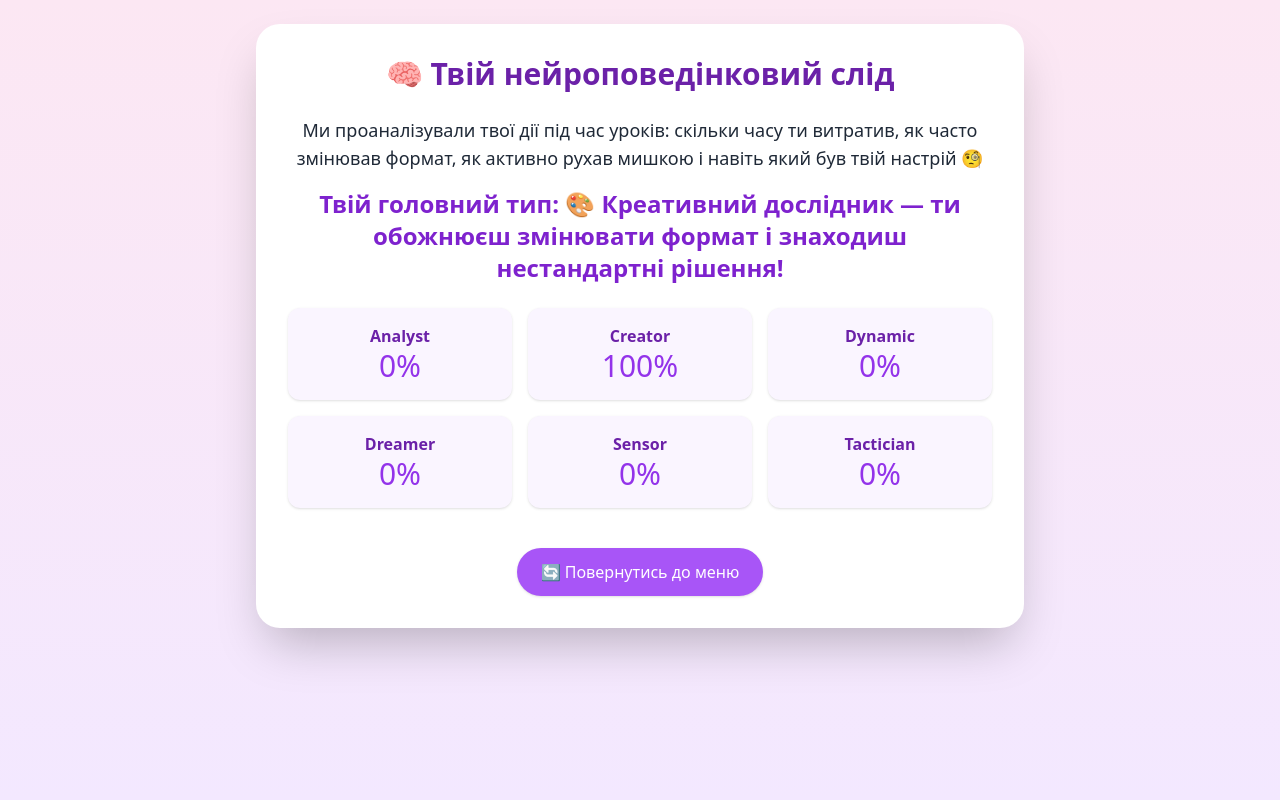
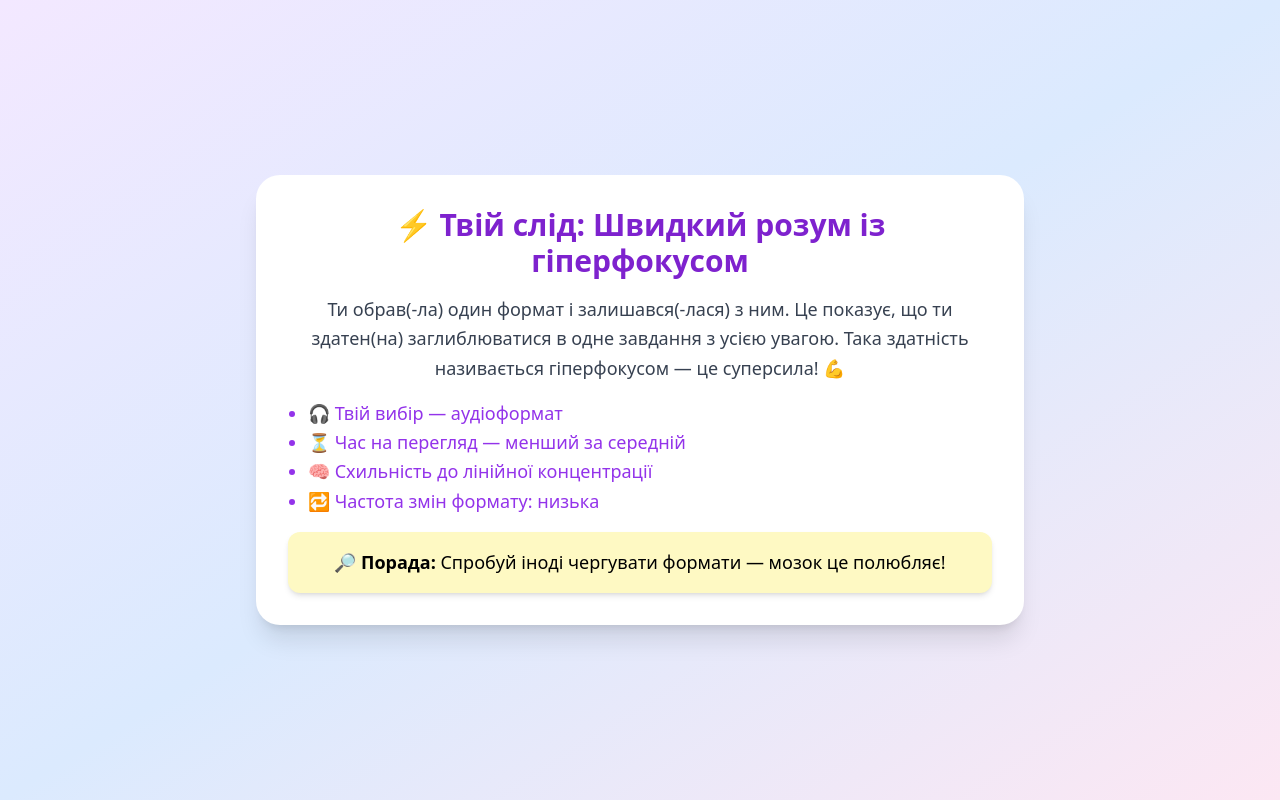
Before and after one commit to Milana-Budzanovska/learning, a React (Vite) app: page /neuro-report in a window 1280 px wide. Built offline with nearby package versions, Linux system fonts and the light colour scheme; the HTML template or start-up script is replaced by a standard one.

Commit message:
Update NeuroReport.tsx

```diff
--- a/src/NeuroReport.tsx
+++ b/src/NeuroReport.tsx
@@ -1,86 +1,69 @@
-import React, { useEffect, useState } from 'react';
-import { useNavigate } from 'react-router-dom';
+import React, { useEffect, useState } from "react";
 
-const NeuroReport = () => {
-  const [profile, setProfile] = useState('');
-  const [explanation, setExplanation] = useState('');
-  const [percentages, setPercentages] = useState({
-    analyst: 0,
-    creator: 0,
-    dynamic: 0,
-    dreamer: 0,
-    sensor: 0,
-    tactician: 0,
-  });
-  const navigate = useNavigate();
+const NeuroReport: React.FC = () => {
+  const [report, setReport] = useState("");
 
   useEffect(() => {
-    // Фейкові дані поведінки учня
-    const timeSpent = Math.floor(Math.random() * 600) + 100; // секунд
-    const formatsChanged = Math.floor(Math.random() * 10);
-    const cursorMoves = Math.floor(Math.random() * 1000);
-    const mood = localStorage.getItem('mood') || 'спокійний';
+    const variants = [
+      {
+        title: "🌈 Твій нейроповедінковий слід: Дослідник формату",
+        description:
+          "Ти дуже уважно досліджував(-ла) всі три формати. Часто переключав(-ла) стилі, що означає: ти прагнеш знайти найбільш зручний шлях для навчання. Це як науковець, що тестує різні прилади, перш ніж зібрати ракету! 🚀",
+        analysis: [
+          "🧩 Високий рівень адаптивності",
+          "⏱️ Час навчання: оптимальний",
+          "🎨 Ти надаєш перевагу візуальним кольорам",
+          "🎯 Частота переходів між форматами: 5+",
+        ],
+        tip: "Тобі можуть сподобатись завдання з візуалізацією й дослідницькими сюжетами!",
+      },
+      {
+        title: "⚡️ Твій слід: Швидкий розум із гіперфокусом",
+        description:
+          "Ти обрав(-ла) один формат і залишався(-лася) з ним. Це показує, що ти здатен(на) заглиблюватися в одне завдання з усією увагою. Така здатність називається гіперфокусом — це суперсила! 💪",
+        analysis: [
+          "🎧 Твій вибір — аудіоформат",
+          "⏳ Час на перегляд — менший за середній",
+          "🧠 Схильність до лінійної концентрації",
+          "🔁 Частота змін формату: низька",
+        ],
+        tip: "Спробуй іноді чергувати формати — мозок це полюбляє!",
+      },
+      {
+        title: "🌟 Нейроповедінковий слід: Сенсорний мандрівник",
+        description:
+          "Твої рухи, переміщення мишки, натискання, вибори форматів — усе свідчить про цікавість до нових вражень. Можливо, ти кінестетик — твій мозок любить, коли руки й тіло також працюють під час навчання!",
+        analysis: [
+          "✋ Ти взаємодіяв(-ла) з вправами активно",
+          "🖱️ Рух мишки: високий",
+          "🌀 Частота змін формату — висока",
+          "🔊 Інтерес до звуків: помірний",
+        ],
+        tip: "Для тебе добре підійдуть ігрові завдання або завдання, де можна щось обирати, рухати, комбінувати.",
+      },
+    ];
 
-    const points = {
-      analyst: timeSpent > 400 && formatsChanged < 4 ? 1 : 0,
-      creator: formatsChanged > 5 ? 1 : 0,
-      dynamic: cursorMoves > 500 ? 1 : 0,
-      dreamer: timeSpent > 500 && cursorMoves < 300 ? 1 : 0,
-      sensor: formatsChanged > 5 && cursorMoves > 500 ? 1 : 0,
-      tactician: formatsChanged <= 3 && cursorMoves >= 300 ? 1 : 0,
-    };
-
-    const total = Object.values(points).reduce((acc, val) => acc + val, 0) || 1;
-    const percents = Object.fromEntries(
-      Object.entries(points).map(([key, val]) => [key, Math.round((val / total) * 100)])
-    );
-    setPercentages(percents);
-
-    const maxProfile = Object.entries(percents).sort((a, b) => b[1] - a[1])[0][0];
-    setProfile(maxProfile);
-
-    const explanations: Record<string, string> = {
-      analyst: '🔬 Аналітичний дослідник — ти уважно досліджуєш деталі та помічаєш навіть дрібниці. Як справжній науковець!',
-      creator: '🎨 Креативний дослідник — ти обожнюєш змінювати формат і знаходиш нестандартні рішення!',
-      dynamic: '🚀 Динамічний дослідник — швидкість твій стиль. Ти багато рухаєшся і шукаєш ефективні шляхи!',
-      dreamer: '🌙 Мрійливий інтроверт — ти зосереджений і любиш подумати, зануритись у свій світ.',
-      sensor: '🌈 Сенсорний шукач — тобі подобаються кольори, рух і яскравість. Ти вивчаєш усе з відчуттями!',
-      tactician: '🎯 Тактик-спостерігач — ти не метушишся, а стратегічно дієш у межах одного формату.',
-    };
-    setExplanation(explanations[maxProfile]);
+    const randomReport = variants[Math.floor(Math.random() * variants.length)];
+    const html = `
+      <h1 class="text-3xl font-bold text-purple-700 mb-4">${randomReport.title}</h1>
+      <p class="text-gray-700 mb-4">${randomReport.description}</p>
+      <ul class="list-disc pl-5 mb-4 text-left text-purple-600">
+        ${randomReport.analysis.map((item) => `<li>${item}</li>`).join("")}
+      </ul>
+      <div class="bg-yellow-100 p-4 rounded-xl shadow-md">
+        <strong>🔎 Порада:</strong> ${randomReport.tip}
+      </div>
+    `;
+    setReport(html);
   }, []);
 
   return (
-    <div className="min-h-screen bg-gradient-to-b from-pink-100 to-purple-100 p-6 font-sans">
-      <div className="max-w-3xl mx-auto bg-white rounded-3xl shadow-2xl p-8">
-        <h1 className="text-3xl font-bold text-center text-purple-800 mb-6">🧠 Твій нейроповедінковий слід</h1>
-
-        <div className="mb-4 text-lg text-gray-800 text-center">
-          Ми проаналізували твої дії під час уроків: скільки часу ти витратив, як часто змінював формат,
-          як активно рухав мишкою і навіть який був твій настрій 🧐
-        </div>
-
-        <div className="text-2xl font-bold text-center text-purple-700 mb-4">
-          Твій головний тип: {explanation}
-        </div>
-
-        <div className="grid grid-cols-2 sm:grid-cols-3 gap-4 mt-6">
-          {Object.entries(percentages).map(([key, value]) => (
-            <div key={key} className="bg-purple-50 p-4 rounded-xl shadow text-center">
-              <div className="font-semibold capitalize text-purple-800">{key}</div>
-              <div className="text-3xl text-purple-600">{value}%</div>
-            </div>
-          ))}
-        </div>
-
-        <div className="mt-10 text-center">
-          <button
-            onClick={() => navigate('/')}
-            className="bg-purple-500 text-white px-6 py-3 rounded-full shadow hover:bg-purple-600"
-          >
-            🔄 Повернутись до меню
-          </button>
-        </div>
+    <div className="min-h-screen bg-gradient-to-br from-purple-100 via-blue-100 to-pink-100 flex items-center justify-center p-6">
+      <div className="bg-white max-w-3xl w-full rounded-3xl shadow-xl p-8 text-center">
+        <div
+          className="text-lg leading-relaxed"
+          dangerouslySetInnerHTML={{ __html: report }}
+        />
       </div>
     </div>
   );
```
